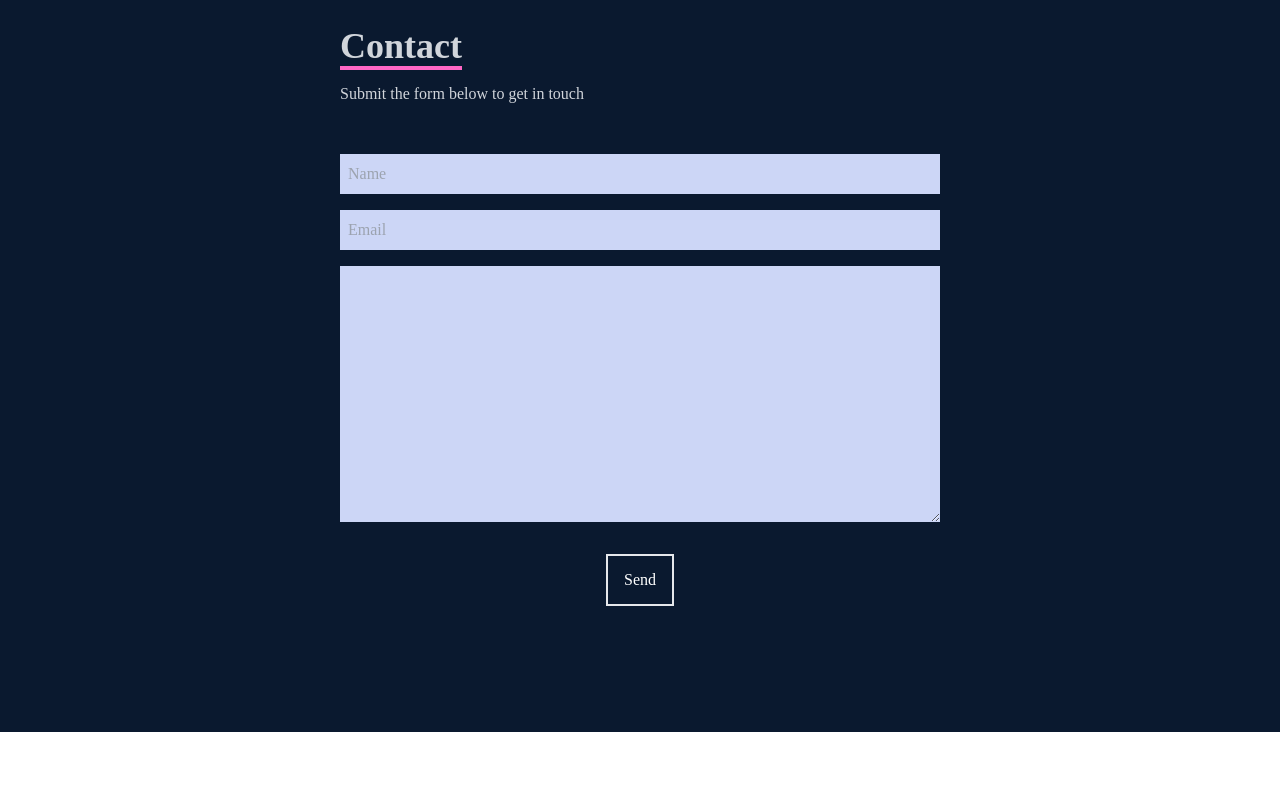
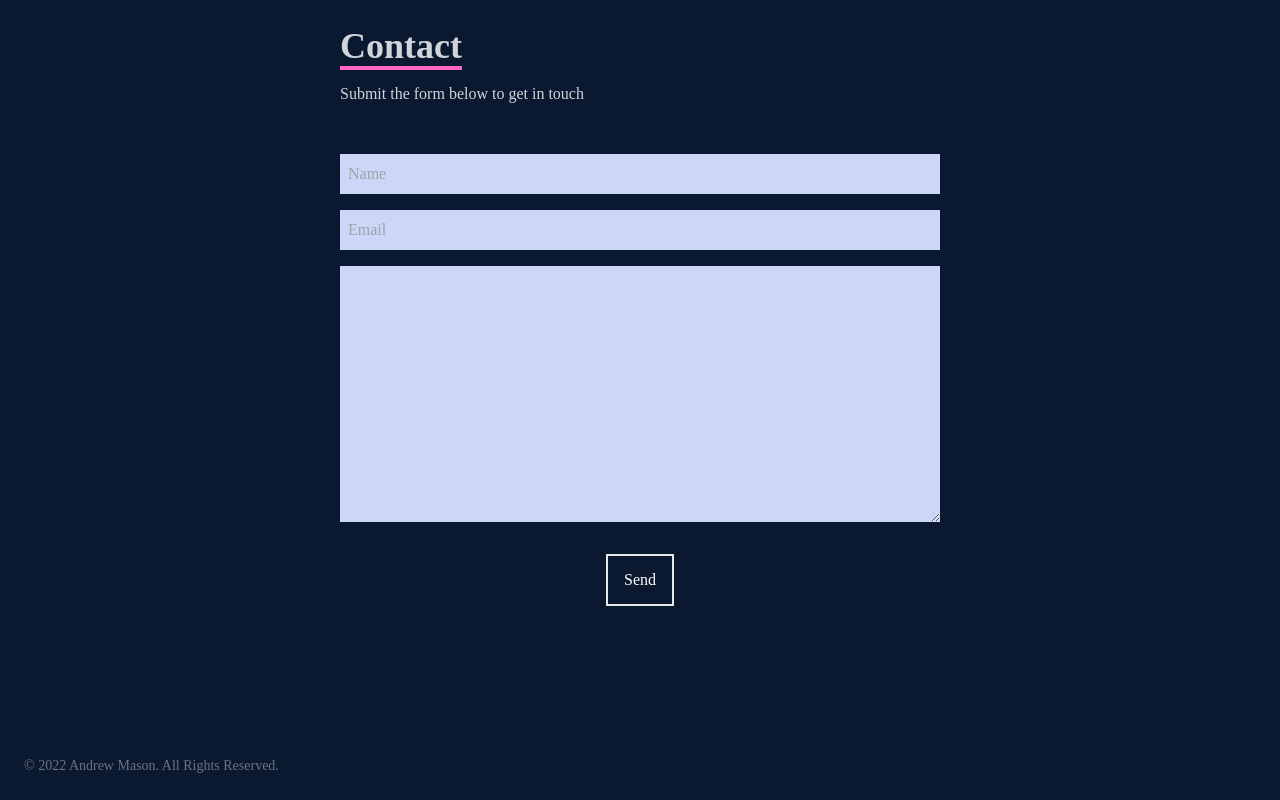
Before and after one commit to atmason90/portfolio-react, a React (Create React App) app in the folder portfolio-react/: page / in a window 1280 px wide. Shown: the part 3268-4068 px from the top of the page. Before the commit the page ends 4000 px from the top, so only its background shows below. Built offline with nearby package versions, Linux system fonts and the light colour scheme.

Commit message:
build footer component

```diff
--- a/portfolio-react/src/App.js
+++ b/portfolio-react/src/App.js
@@ -1,5 +1,6 @@
 import About from "./components/About";
 import Contact from "./components/Contact";
+import Footer from "./components/Footer";
 import Home from "./components/Home";
 import Navbar from "./components/Navbar";
 import Projects from "./components/Projects";
@@ -15,6 +16,7 @@ function App() {
       <Resume />
       <Projects />
       <Contact />
+      <Footer />
     </div>
   );
 }
--- /dev/null
+++ b/portfolio-react/src/components/Footer.jsx
@@ -0,0 +1,17 @@
+import React from 'react';
+
+
+const Footer = () => {
+  return (
+      <div>
+        <footer className='p-4 bg-[#0a192f] sm:p-6'>
+            <div class="sm:flex sm:items-center sm:justify-between">
+                <span class="text-sm text-gray-500 sm:text-center dark:text-gray-400">© 2022 <a href="https://github.com/atmason90" class="hover:underline">Andrew Mason</a>. All Rights Reserved.
+                </span>
+            </div>
+        </footer>
+      </div>
+  )
+}
+
+export default Footer
```
